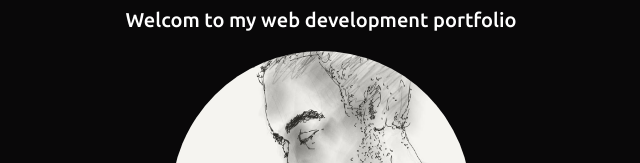
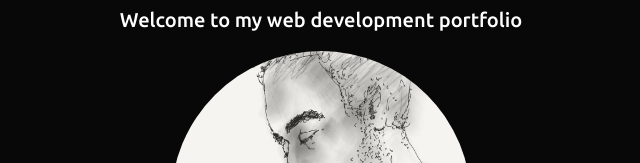
Before and after one commit to Rjbaird/Portfolio, a plain HTML site: page index.html in a window 1280 px wide. Shown: the part 233-396 px from the top of the page, 319-959 px from the left. Drawn offline with nearby package versions, Linux system fonts and the light colour scheme.

Commit message:
corrected spelling

```diff
--- a/index.html
+++ b/index.html
@@ -46,7 +46,7 @@
     <main class="jumbotron jumbotron-fluid">
         <article class="container">
             <h1 class="display-3">Hey I'm Ryan</h1>
-            <p class="lead">Welcom to my web development portfolio</p>
+            <p class="lead">Welcome to my web development portfolio</p>
             <div class="text-center">
                 <img src="Assets/profile_pic.jpg" width="300" height="300" class="rounded-circle" alt="Profile Picture">
             </div>
```
Also changed, not shown: project.html (+1 -1 lines), resume.html (+1 -1 lines).
